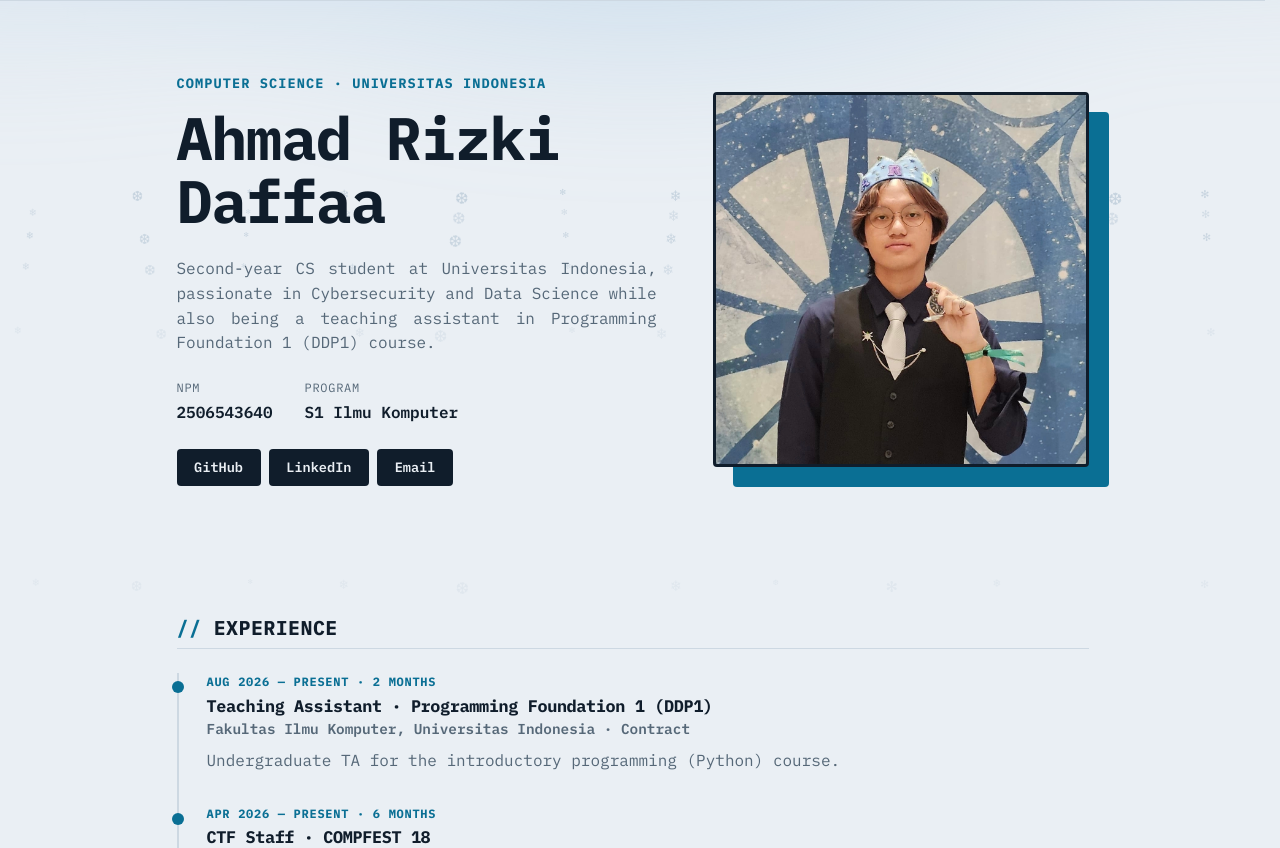
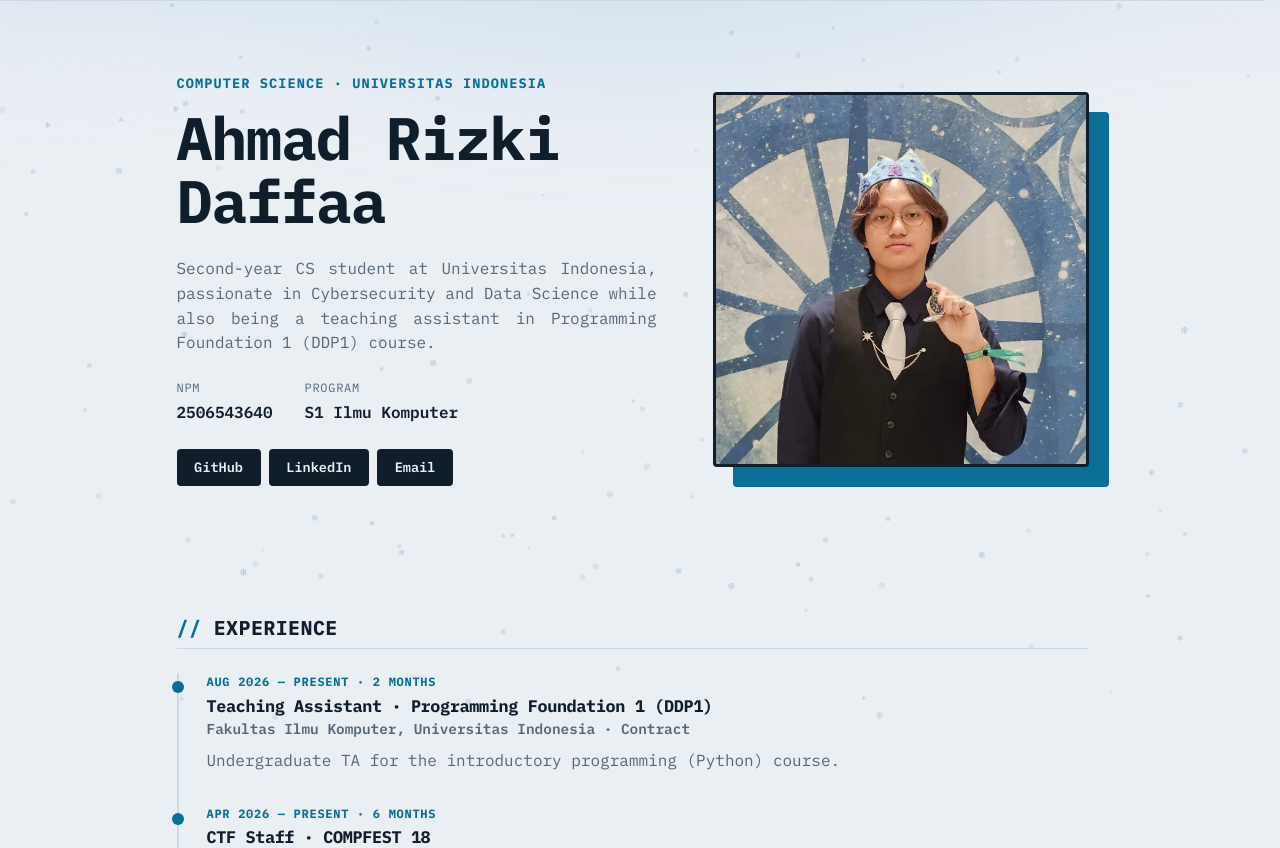
Before and after one commit to demtcsre/myportofolio, a Django app: page / in a window 1280 px wide. Shown: the part 76-924 px from the top of the page. Run offline with Django 5.2, Linux system fonts and the light colour scheme; data comes from the database, SQL or seed files in the repository.

Commit message:
fix: update snowfall animation

```diff
--- a/static/css/style.css
+++ b/static/css/style.css
@@ -435,7 +435,7 @@
     --size: 14px;
     --duration: 13s;
     --delay: 0s;
-    --drift: 20px;
+    --drift: 26vh;
     --opacity: 0.7;
 
     position: absolute;
@@ -447,120 +447,6 @@
     opacity: var(--opacity);
     user-select: none;
     animation: fall var(--duration) linear var(--delay) infinite;
-}
-
-.snowflake:nth-child(12n + 1) {
-    --left: 2%;
-    --size: 11px;
-    --drift: 34px;
-}
-
-.snowflake:nth-child(12n + 2) {
-    --left: 11%;
-    --size: 17px;
-    --drift: -46px;
-}
-
-.snowflake:nth-child(12n + 3) {
-    --left: 19%;
-    --size: 8px;
-    --drift: 22px;
-}
-
-.snowflake:nth-child(12n + 4) {
-    --left: 27%;
-    --size: 14px;
-    --drift: -30px;
-}
-
-.snowflake:nth-child(12n + 5) {
-    --left: 35%;
-    --size: 20px;
-    --drift: 41px;
-}
-
-.snowflake:nth-child(12n + 6) {
-    --left: 44%;
-    --size: 10px;
-    --drift: -18px;
-}
-
-.snowflake:nth-child(12n + 7) {
-    --left: 52%;
-    --size: 16px;
-    --drift: 27px;
-}
-
-.snowflake:nth-child(12n + 8) {
-    --left: 61%;
-    --size: 9px;
-    --drift: -39px;
-}
-
-.snowflake:nth-child(12n + 9) {
-    --left: 69%;
-    --size: 18px;
-    --drift: 15px;
-}
-
-.snowflake:nth-child(12n + 10) {
-    --left: 78%;
-    --size: 12px;
-    --drift: -25px;
-}
-
-.snowflake:nth-child(12n + 11) {
-    --left: 86%;
-    --size: 21px;
-    --drift: 44px;
-}
-
-.snowflake:nth-child(12n + 12) {
-    --left: 94%;
-    --size: 13px;
-    --drift: -12px;
-}
-
-.snowflake:nth-child(7n + 1) {
-    --duration: 12.5s;
-    --delay: -3.2s;
-    --opacity: 0.72;
-}
-
-.snowflake:nth-child(7n + 2) {
-    --duration: 16s;
-    --delay: -9.7s;
-    --opacity: 0.45;
-}
-
-.snowflake:nth-child(7n + 3) {
-    --duration: 9.5s;
-    --delay: -6.1s;
-    --opacity: 0.83;
-}
-
-.snowflake:nth-child(7n + 4) {
-    --duration: 14s;
-    --delay: -12.4s;
-    --opacity: 0.55;
-}
-
-.snowflake:nth-child(7n + 5) {
-    --duration: 17.5s;
-    --delay: -1.8s;
-    --opacity: 0.38;
-}
-
-.snowflake:nth-child(7n + 6) {
-    --duration: 10.5s;
-    --delay: -7.9s;
-    --opacity: 0.78;
-}
-
-.snowflake:nth-child(7n + 7) {
-    --duration: 15s;
-    --delay: -14.6s;
-    --opacity: 0.62;
 }
 
 .snow::before {
@@ -580,18 +466,22 @@
 @keyframes fall {
     0% {
         transform: translateY(0) translateX(0);
+        opacity: var(--opacity);
     }
     25% {
-        transform: translateY(25vh) translateX(calc(var(--drift) * 0.5));
+        transform: translateY(25vh) translateX(calc(var(--drift) * 0.28));
     }
     50% {
-        transform: translateY(55vh) translateX(calc(var(--drift) * -0.4));
+        transform: translateY(55vh) translateX(calc(var(--drift) * 0.46));
     }
     75% {
-        transform: translateY(80vh) translateX(calc(var(--drift) * 0.25));
+        transform: translateY(80vh) translateX(calc(var(--drift) * 0.78));
+    }
+    90% {
+        opacity: var(--opacity);
     }
     100% {
-        transform: translateY(110vh) translateX(calc(var(--drift) * -0.1));
+        transform: translateY(110vh) translateX(var(--drift));
         opacity: 0;
     }
 }
--- a/static/js/script.js
+++ b/static/js/script.js
@@ -86,3 +86,58 @@
     lightbox.close();
     document.body.classList.remove('no-scroll');
 });
+
+
+// |-------------------------| //
+// | BAGIAN ANIMASI SNOWFALL | //
+// |-------------------------| //
+var snow = document.querySelector('.snow');
+
+var SNOW = {
+    count: 150,
+    speed: 2.5,
+    size: 3,
+    wind: 0.5
+};
+var FALL_SECONDS = [9, 18];
+var DRIFT_VH = [26, 60];
+var SIZE_STEP = [1.7, 4.0];
+var GLYPHS = ['\u2744\uFE0E', '\u2746\uFE0E', '\u273B\uFE0E'];
+var EASINGS = [
+    'linear',
+    'linear',
+    'cubic-bezier(0.4, 0.05, 0.6, 0.95)',
+    'cubic-bezier(0.35, 0.1, 0.65, 0.9)'
+];
+
+function rand(min, max) {
+    return Math.random() * (max - min) + min;
+}
+
+function pick(list) {
+    return list[Math.floor(Math.random() * list.length)];
+}
+
+if (snow && !matchMedia('(prefers-reduced-motion: reduce)').matches) {
+    var batch = document.createDocumentFragment();
+
+    for (var f = 0; f < SNOW.count; f++) {
+        var flake = document.createElement('span');
+        var duration = rand(FALL_SECONDS[0], FALL_SECONDS[1]) / SNOW.speed;
+
+        flake.className = 'snowflake';
+        flake.textContent = pick(GLYPHS);
+        flake.style.cssText =
+            '--left:' + rand(-15, 95).toFixed(2) + '%;' +
+            '--size:' + (rand(SIZE_STEP[0], SIZE_STEP[1]) * SNOW.size).toFixed(1) + 'px;' +
+            '--duration:' + duration.toFixed(2) + 's;' +
+            '--delay:-' + rand(0, duration).toFixed(2) + 's;' +
+            '--drift:' + (rand(DRIFT_VH[0], DRIFT_VH[1]) * SNOW.wind).toFixed(1) + 'vh;' +
+            '--opacity:' + rand(0.35, 0.85).toFixed(2) + ';' +
+            'animation-timing-function:' + pick(EASINGS) + ';';
+
+        batch.appendChild(flake);
+    }
+
+    snow.appendChild(batch);
+}
--- a/templates/base.html
+++ b/templates/base.html
@@ -56,19 +56,7 @@
         </div>
     </footer>
 
-    <!-- Salju: murni CSS. Butirnya statis di sini, variasi tiap butir
-         diatur :nth-child di style.css. Tidak ada JavaScript sama sekali. -->
-    <div class="snow" aria-hidden="true">
-        <span class="snowflake">❄︎</span><span class="snowflake">❆︎</span><span class="snowflake">✻︎</span><span class="snowflake">❄︎</span><span class="snowflake">❆︎</span><span class="snowflake">✻︎</span><span class="snowflake">❄︎</span><span class="snowflake">❆︎</span>
-        <span class="snowflake">✻︎</span><span class="snowflake">❄︎</span><span class="snowflake">❆︎</span><span class="snowflake">✻︎</span><span class="snowflake">❄︎</span><span class="snowflake">❆︎</span><span class="snowflake">✻︎</span><span class="snowflake">❄︎</span>
-        <span class="snowflake">❆︎</span><span class="snowflake">✻︎</span><span class="snowflake">❄︎</span><span class="snowflake">❆︎</span><span class="snowflake">✻︎</span><span class="snowflake">❄︎</span><span class="snowflake">❆︎</span><span class="snowflake">✻︎</span>
-        <span class="snowflake">❄︎</span><span class="snowflake">❆︎</span><span class="snowflake">✻︎</span><span class="snowflake">❄︎</span><span class="snowflake">❆︎</span><span class="snowflake">✻︎</span><span class="snowflake">❄︎</span><span class="snowflake">❆︎</span>
-        <span class="snowflake">✻︎</span><span class="snowflake">❄︎</span><span class="snowflake">❆︎</span><span class="snowflake">✻︎</span><span class="snowflake">❄︎</span><span class="snowflake">❆︎</span><span class="snowflake">✻︎</span><span class="snowflake">❄︎</span>
-        <span class="snowflake">❆︎</span><span class="snowflake">✻︎</span><span class="snowflake">❄︎</span><span class="snowflake">❆︎</span><span class="snowflake">✻︎</span><span class="snowflake">❄︎</span><span class="snowflake">❆︎</span><span class="snowflake">✻︎</span>
-        <span class="snowflake">❄︎</span><span class="snowflake">❆︎</span><span class="snowflake">✻︎</span><span class="snowflake">❄︎</span><span class="snowflake">❆︎</span><span class="snowflake">✻︎</span><span class="snowflake">❄︎</span><span class="snowflake">❆︎</span>
-        <span class="snowflake">✻︎</span><span class="snowflake">❄︎</span><span class="snowflake">❆︎</span><span class="snowflake">✻︎</span><span class="snowflake">❄︎</span><span class="snowflake">❆︎</span><span class="snowflake">✻︎</span><span class="snowflake">❄︎</span>
-        <span class="snowflake">❆︎</span><span class="snowflake">✻︎</span><span class="snowflake">❄︎</span>
-    </div>
+    <div class="snow" aria-hidden="true"></div>
 
     <dialog id="lightbox">
         <button class="lightbox-close" type="button" aria-label="Close">&times;</button>
```
